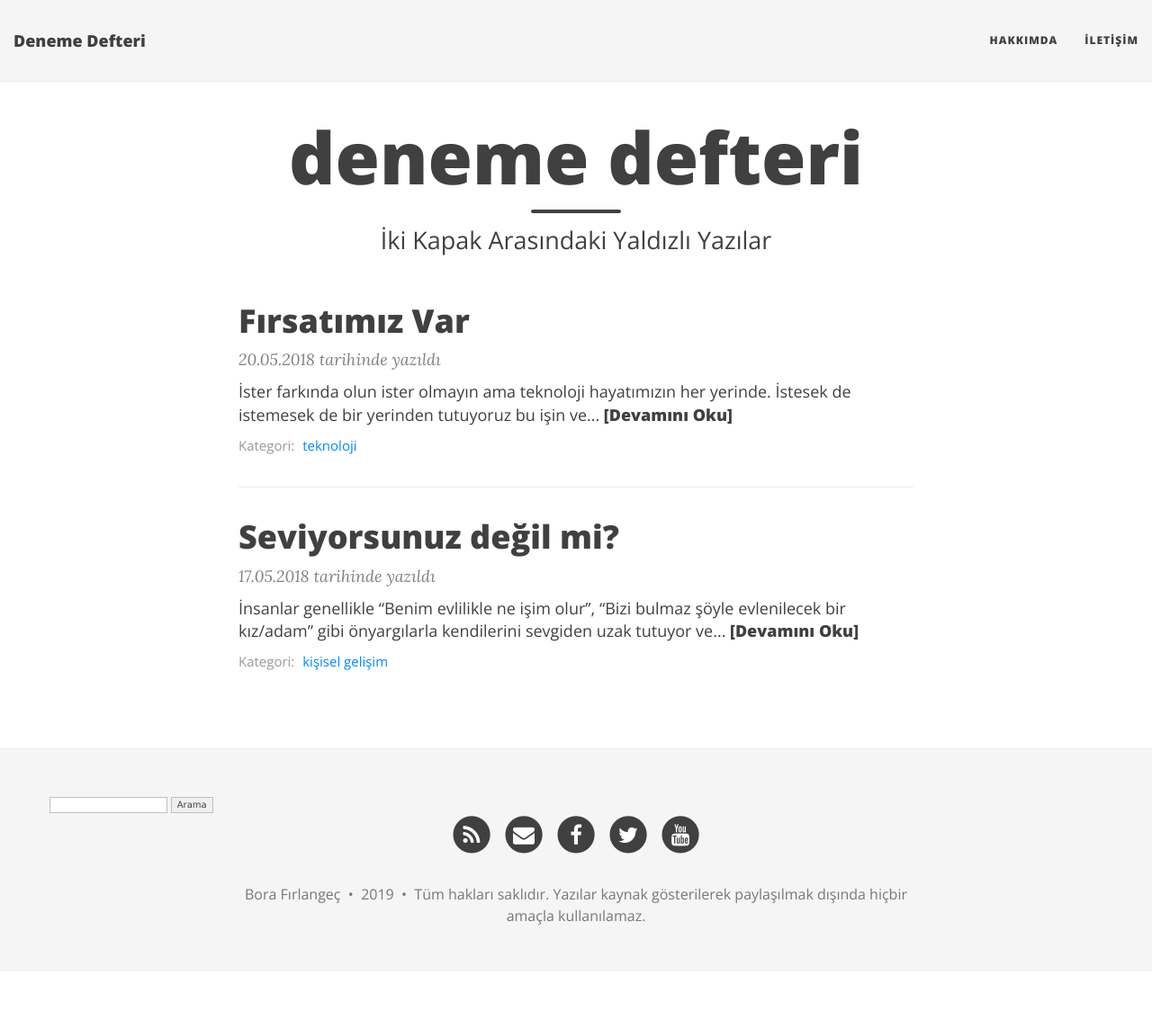
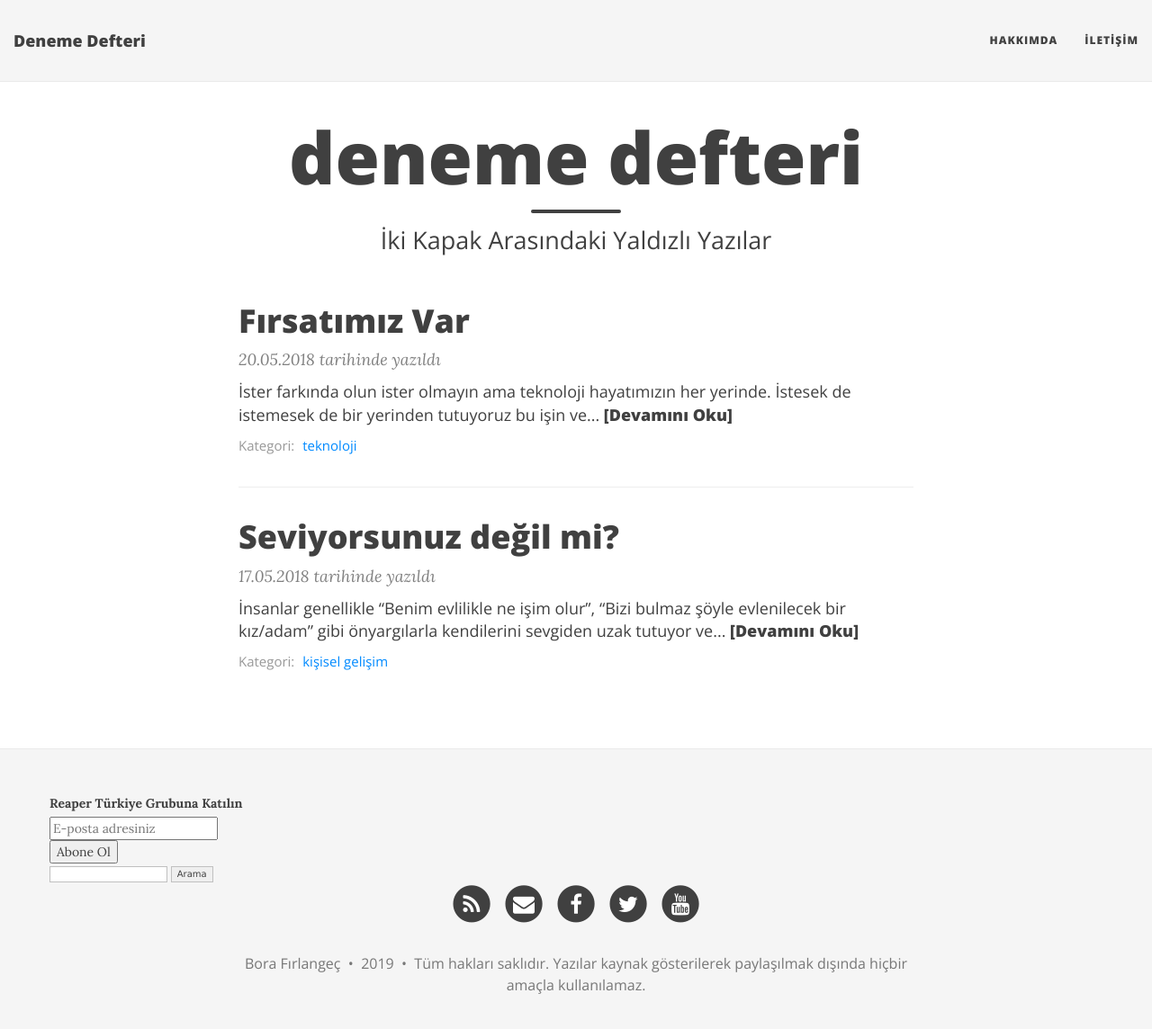
Before and after one commit to borfirbora/borfirbora.github.io, a Jekyll site: the page built from index.html, in a window 1280 px wide and 1157 px high. Shown: the top 1144 px of the window at 90% size. Built offline with Jekyll 4.4.1, drawn with Linux system fonts in a browser that asks for light colours; nearby versions of some CDN libraries; the list of posts is cut into pages by our own code.

Commit message:
Update footer.html

```diff
--- a/_includes/footer.html
+++ b/_includes/footer.html
@@ -1,7 +1,21 @@
 <footer>
   <div class="container beautiful-jekyll-footer">
     <div class="row">
-<form name="google" action="http://www.google.com/custom" method="get" target="_blank">
+<div class="unstyledtemplate template" style="display: block;">
+  <div id="groupsio_unstyled_embed_signup">
+  <form action="https://groups.io/g/reaper-tr/signup?u=8949624574104952531" method="post" id="groupsio-embedded-subscribe-form" name="groupsio-embedded-subscribe-form" target="_blank">
+    <div id="groupsio_unstyled_embed_signup_scroll">
+      <label for="email" id="unstyletemplateformtitle">Reaper Türkiye Grubuna Katılın</label><br>
+      <input type="email" value="" name="email" class="email" id="email" placeholder="E-posta adresiniz" required="">
+
+      <div style="position: absolute; left: -5000px;" aria-hidden="true"><input type="text" name="b_8949624574104952531" tabindex="-1" value=""></div>
+      <div id="templatearchives"></div>
+      <input type="submit" value="Abone Ol" name="subscribe" id="groupsio-embedded-subscribe" class="button">
+    </div>
+  </form>
+  </div>
+</div>
+	<form name="google" action="http://www.google.com/custom" method="get" target="_blank">
 <input type=hidden name=sitesearch value="denemedefteri.com">
 <INPUT type=hidden name=sa VALUE="Google Search">
 <input type=hidden name=domains value="denemedefteri.com">
```
